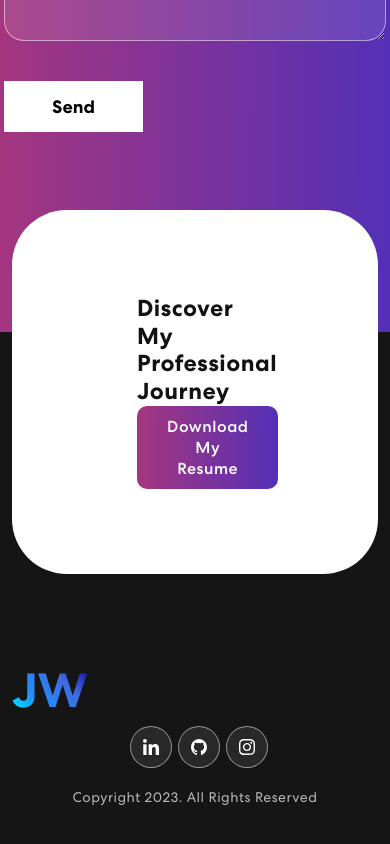
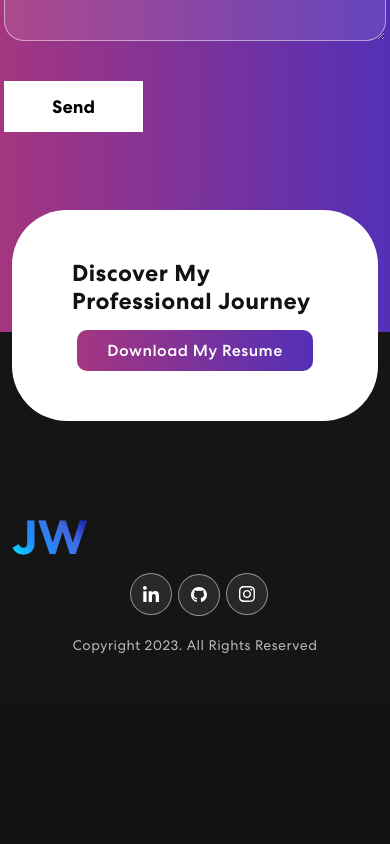
Before and after one commit to Skydodle/portfolio, a React (Create React App) app: page / in a window 390 px wide. Shown: the part 5196-6040 px from the top of the page. After the commit the page ends 5900 px from the top, so only its background shows below. Built offline with nearby package versions, Linux system fonts and the light colour scheme; the HTML template or start-up script is replaced by a standard one.

Commit message:
Updated resume section responsive styling

```diff
--- a/src/App.css
+++ b/src/App.css
@@ -653,10 +653,12 @@ nav.navbar .navbar-toggler[aria-expanded='true'] .navbar-toggler-icon {
   margin-bottom: 80px;
   margin-top: -122px;
 }
+
 .download-resume-bx h3 {
   font-weight: 700;
   letter-spacing: 0.5px;
   line-height: 1.2em;
+  margin-bottom: 15px; /* Add margin for small screens */
 }
 
 .download-button-bx {
@@ -672,3 +674,14 @@ nav.navbar .navbar-toggler[aria-expanded='true'] .navbar-toggler-icon {
   letter-spacing: 0.5px;
   border-radius: 10px;
 }
+
+/* Responsive styling for medium and smaller screens */
+@media (max-width: 991.98px) {
+  .download-resume-bx {
+    padding: 50px 60px; /* Reduce padding */
+  }
+
+  .download-button-bx {
+    justify-content: center; /* Center the button on medium and smaller screens */
+  }
+}
```
